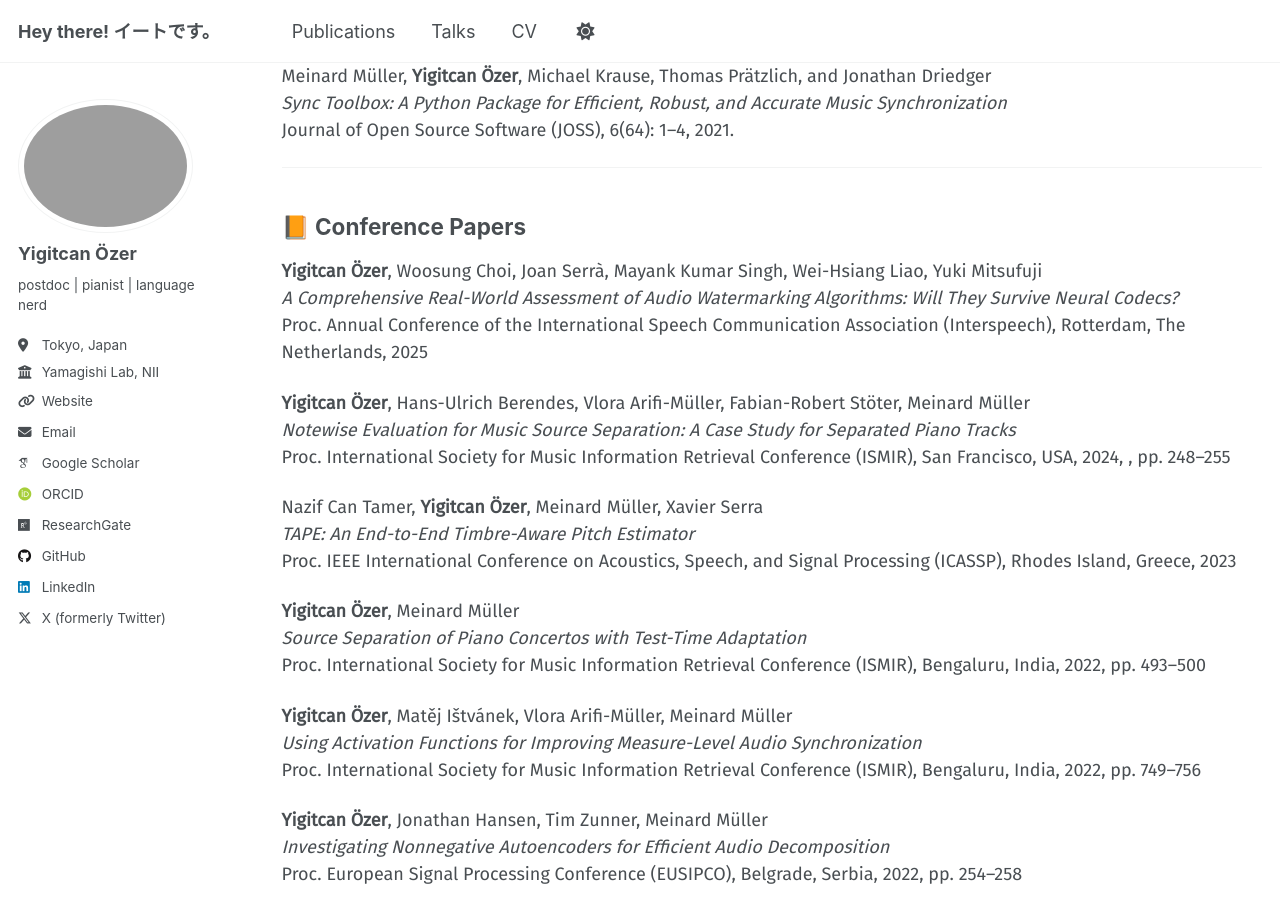
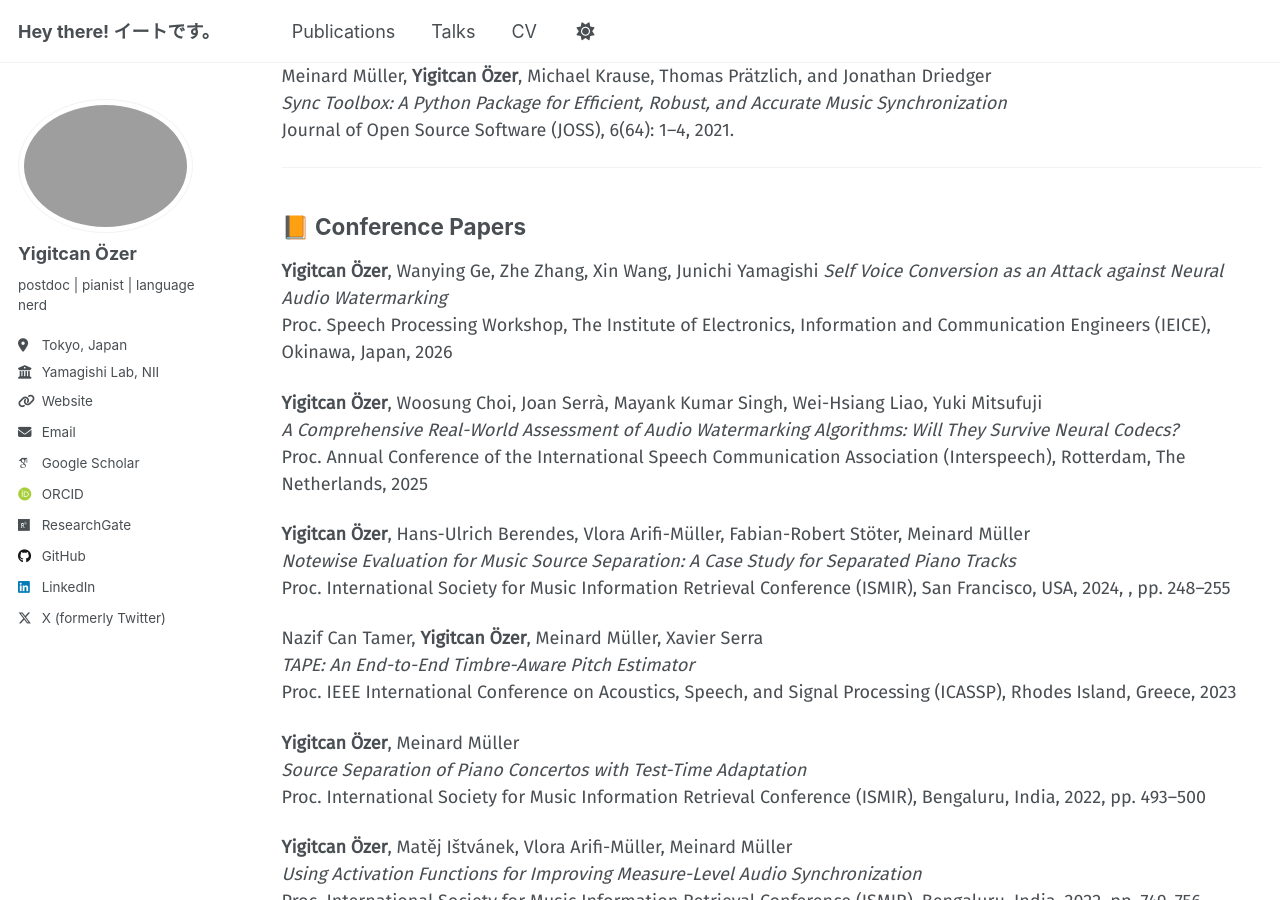
Before and after one commit to yiitozer/yiitozer.github.io, a Jekyll site: the page built from _pages/publications.md, in a window 1280 px wide and 900 px high, scrolled down 704 px. Built offline with Jekyll 4.4.1, drawn with Linux system fonts in a browser that asks for light colours; some web fonts are replaced.

Commit message:
Add ICECE, SP paper
Added a new conference paper entry for 2026.

```diff
--- a/_pages/publications.md
+++ b/_pages/publications.md
@@ -40,6 +40,10 @@ Journal of Open Source Software (JOSS), 6(64): 1–4, 2021.
 ---
 
 ## 📙 Conference Papers
+
+**Yigitcan Özer**, Wanying Ge, Zhe Zhang, Xin Wang, Junichi Yamagishi
+*Self Voice Conversion as an Attack against Neural Audio Watermarking*
+Proc. Speech Processing Workshop, The Institute of Electronics, Information and Communication Engineers (IEICE), Okinawa, Japan, 2026
 
 **Yigitcan Özer**, Woosung Choi, Joan Serrà, Mayank Kumar Singh, Wei-Hsiang Liao, Yuki Mitsufuji
 *A Comprehensive Real-World Assessment of Audio Watermarking Algorithms: Will They Survive Neural Codecs?*
```
